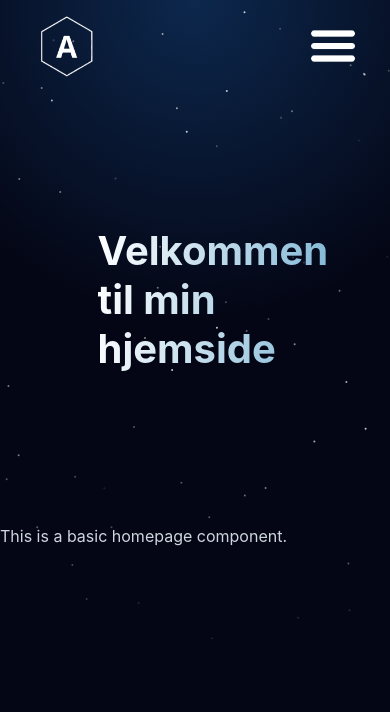
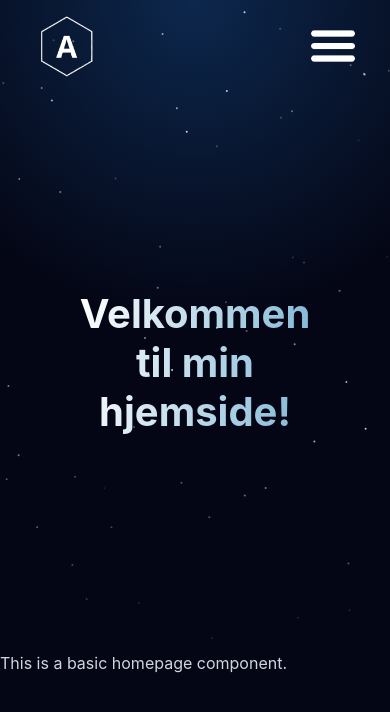
Before and after one commit to andreastande/personal-website, a React (Vite) app: page / in a window 390 px wide. Shown: the top 712 px of the page. Built offline with nearby package versions, Linux system fonts and the light colour scheme.

Commit message:
made homepage more responsive

```diff
--- a/src/App.css
+++ b/src/App.css
@@ -7,17 +7,32 @@
     -webkit-background-clip: text;
     -webkit-text-fill-color: transparent;
     font-size: 70px;
-    width: fit-content;
+    text-align: center;
+    width: 40vw;
 }
 
 @media (max-width: 1210px) {
     .page-title {
         font-size: 56px;
+        width: 550px;
     }
 }
 
 @media (max-width: 915px) {
     .page-title {
+        font-size: 48px;
+        width: 60vw;
+    }
+}
+
+@media (max-width: 470px) {
+    .page-title {
         font-size: 40px;
     }
 }
+
+@media (max-width: 300px) {
+    .page-title {
+        word-break: break-all;
+    }
+}
--- a/src/assets/Homepage.css
+++ b/src/assets/Homepage.css
@@ -1,8 +1,8 @@
 .landing-section {
     display: flex;
     justify-content: center;
-    width: 50vw;
-    height: 50vh;
-    margin: auto;
+    align-items: center;
+    width: 100%;
+    height: 65vh;
     flex-direction: column;
 }
--- a/src/pages/Homepage.tsx
+++ b/src/pages/Homepage.tsx
@@ -9,7 +9,7 @@ const Homepage = () => {
             <Header />
             <main className="mainContent">
                 <div className="landing-section">
-                    <h1 className="page-title">Velkommen til min hjemside</h1>
+                    <h1 className="page-title">Velkommen til min hjemside!</h1>
                 </div>
                 <p>This is a basic homepage component.</p>
                 <StarBackground />
```
